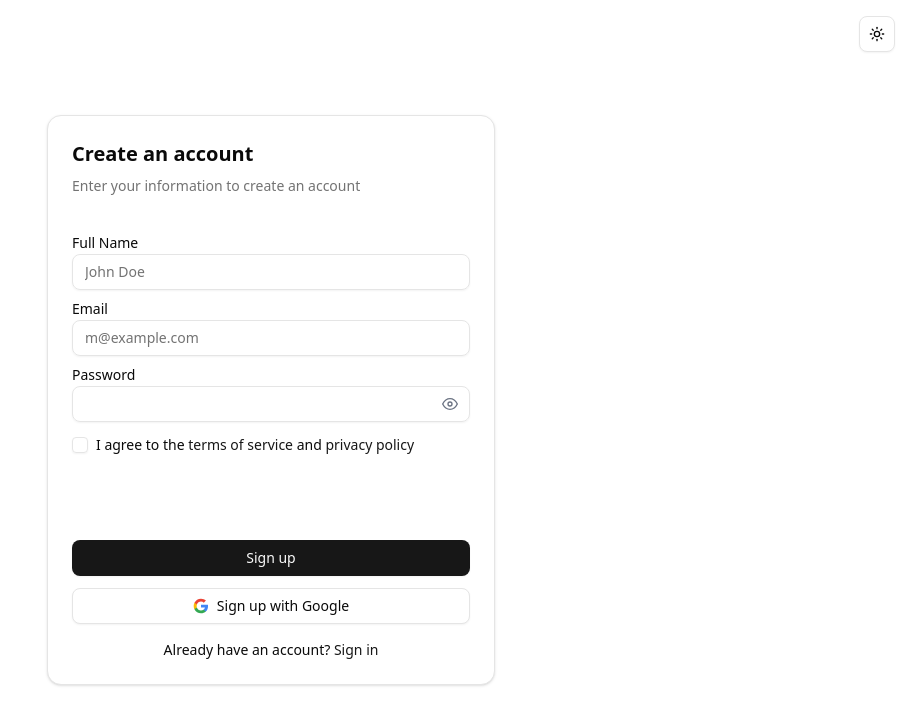
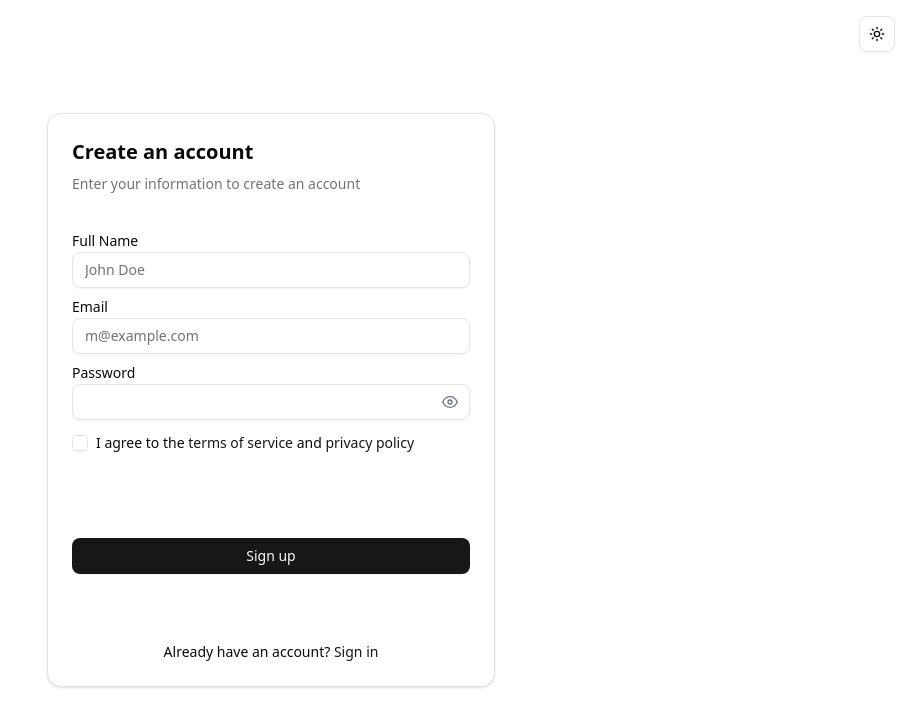
Before and after one commit to john-hashim/echowrite, a React (Vite) app in the folder frontend/: page /register in a window 1280 px wide. Shown: the top 726 px of the page, without its empty margins (369-1280 px from the left). Built offline with nearby package versions, Linux system fonts and the light colour scheme; no server answers.

Commit message:
feat: partial implementation of Google Sign-In flow, signin from signup route added

```diff
--- a/frontend/src/pages/auth/Login.tsx
+++ b/frontend/src/pages/auth/Login.tsx
@@ -155,17 +155,10 @@ const Login: React.FC = () => {
       if (response && response.token) {
         // Always remember Google logins for better UX
         login(response.token, true)
-
-        // Check if it's a new user and handle navigation
-        if (response.isNewUser) {
-          navigate('/onboarding', { state: { user: response.user } })
-        } else {
-          navigate('/dashboard')
-        }
+        navigate('/dashboard')
       }
     } catch (err) {
       console.error('Google login failed:', err)
-      // Error will be shown via googleError state
     }
   }
 
--- a/frontend/src/pages/auth/Register.tsx
+++ b/frontend/src/pages/auth/Register.tsx
@@ -1,6 +1,7 @@
 import React, { FormEvent, useEffect, useState } from 'react'
 import { Link, useNavigate } from 'react-router-dom'
 import { Button } from '@/components/ui/button'
+import { GoogleLogin, CredentialResponse } from '@react-oauth/google'
 import {
   Card,
   CardContent,
@@ -13,9 +14,10 @@ import { Input } from '@/components/ui/input'
 import { Label } from '@/components/ui/label'
 import { Checkbox } from '@/components/ui/checkbox'
 import { Alert, AlertDescription, AlertTitle } from '@/components/ui/alert'
-import { AuthResponse, authService, RegisterData } from '@/api/services/auth'
+import { AuthResponse, authService, GoogleSignInRequest, RegisterData } from '@/api/services/auth'
 import { useApi } from '@/hooks/useApi'
 import { Spinner } from '@/components/ui/spinner'
+import { useAuth } from '@/contexts/AuthContext'
 
 const Register: React.FC = () => {
   const [formData, setFormData] = useState({
@@ -31,17 +33,31 @@ const Register: React.FC = () => {
 
   const navigate = useNavigate()
 
+  const { login } = useAuth()
+
   const {
     execute: executeRegister,
     loading,
     error: serverError,
   } = useApi<AuthResponse, [RegisterData]>(authService.register)
 
+  const {
+    execute: executeGoogleSignIn,
+    loading: googleLoading,
+    error: googleError,
+  } = useApi<AuthResponse, [GoogleSignInRequest]>(authService.googleSignIn)
+
   useEffect(() => {
     if (serverError) {
       setErrorValue(serverError)
     }
   }, [serverError])
+
+  useEffect(() => {
+    if (googleError) {
+      setErrorValue(googleError)
+    }
+  }, [googleError])
 
   const isValidEmail = (email: string): boolean => {
     const emailRegex = /^[^\s@]+@[^\s@]+\.[^\s@]+$/
@@ -110,8 +126,30 @@ const Register: React.FC = () => {
     }
   }
 
-  const handleGoogleSignIn = () => {
-    console.log('Google sign-in clicked')
+  const handleGoogleSuccess = async (credentialResponse: CredentialResponse) => {
+    if (!credentialResponse.credential) {
+      setErrorValue('Failed to get Google credentials')
+      return
+    }
+
+    try {
+      setErrorValue('')
+      const response = await executeGoogleSignIn({
+        code: credentialResponse.credential,
+      })
+
+      if (response && response.token) {
+        // Always remember Google logins for better UX
+        login(response.token, true)
+        navigate('/dashboard')
+      }
+    } catch (err) {
+      console.error('Google login failed:', err)
+    }
+  }
+
+  const handleGoogleError = () => {
+    setErrorValue('Google sign-in failed. Please try again.')
   }
 
   return (
@@ -238,39 +276,24 @@ const Register: React.FC = () => {
               {(loading || clicked) && <Spinner className="dark:text-black text-white mr-2" />}
               Sign up
             </Button>
-            <Button
-              type="button"
-              variant="outline"
-              className="w-full flex items-center justify-center gap-2"
-              onClick={handleGoogleSignIn}
-            >
-              <svg
-                xmlns="http://www.w3.org/2000/svg"
-                viewBox="0 0 24 24"
-                width="24"
-                height="24"
-                className="w-5 h-5"
-              >
-                <path
-                  fill="#4285F4"
-                  d="M22.56 12.25c0-.78-.07-1.53-.2-2.25H12v4.26h5.92c-.26 1.37-1.04 2.53-2.21 3.31v2.77h3.57c2.08-1.92 3.28-4.74 3.28-8.09z"
+            <div className="w-full">
+              {googleLoading ? (
+                <Button variant="outline" className="w-full" disabled>
+                  <Spinner className="mr-2" />
+                  Connecting...
+                </Button>
+              ) : (
+                <GoogleLogin
+                  onSuccess={handleGoogleSuccess}
+                  onError={handleGoogleError}
+                  theme="outline"
+                  size="large"
+                  width={384} // Set explicit width for full width
+                  useOneTap
+                  auto_select={false}
                 />
-                <path
-                  fill="#34A853"
-                  d="M12 23c2.97 0 5.46-.98 7.28-2.66l-3.57-2.77c-.98.66-2.23 1.06-3.71 1.06-2.86 0-5.29-1.93-6.16-4.53H2.18v2.84C3.99 20.53 7.7 23 12 23z"
-                />
-                <path
-                  fill="#FBBC05"
-                  d="M5.84 14.09c-.22-.66-.35-1.36-.35-2.09s.13-1.43.35-2.09V7.07H2.18C1.43 8.55 1 10.22 1 12s.43 3.45 1.18 4.93l2.85-2.22.81-.62z"
-                />
-                <path
-                  fill="#EA4335"
-                  d="M12 5.38c1.62 0 3.06.56 4.21 1.64l3.15-3.15C17.45 2.09 14.97 1 12 1 7.7 1 3.99 3.47 2.18 7.07l3.66 2.84c.87-2.6 3.3-4.53 6.16-4.53z"
-                />
-                <path fill="none" d="M1 1h22v22H1z" />
-              </svg>
-              Sign up with Google
-            </Button>
+              )}
+            </div>
             <div className="text-center text-sm pt-1">
               Already have an account?{' '}
               <Link to="/login" className="font-medium text-primary hover:underline">
```
Also changed, not shown: 1 other file (tests, documents, lock files or other folders).
